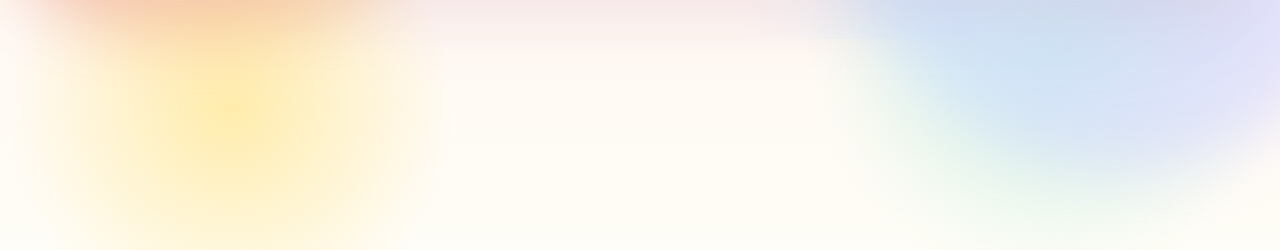
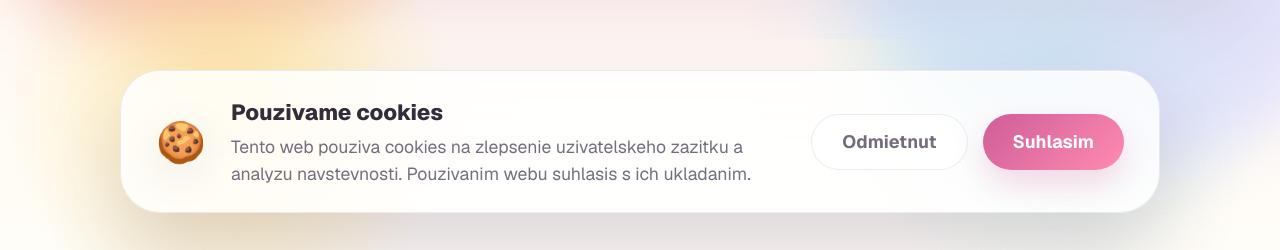
Before and after one commit to karoljancik/limi-shop, a Next.js app in the folder apps/storefront/: page /kosik in a window 1280 px wide. Shown: the part 547-797 px from the top of the page. Built offline with nearby package versions, Linux system fonts and the light colour scheme; no server answers.

Commit message:
Migrate cart to cookies and add GDPR cookie banner

```diff
--- a/apps/storefront/src/app/globals.css
+++ b/apps/storefront/src/app/globals.css
@@ -769,3 +769,140 @@ button {
     transform: scale(1.08);
   }
 }
+
+/* Cookie Banner Styles */
+.cookie-banner-wrapper {
+  position: fixed;
+  bottom: 2rem;
+  left: 0;
+  right: 0;
+  display: flex;
+  justify-content: center;
+  padding-inline: 1.5rem;
+  z-index: 100;
+  pointer-events: none;
+}
+
+.cookie-banner {
+  pointer-events: auto;
+  display: flex;
+  flex-direction: row;
+  align-items: center;
+  gap: 2rem;
+  max-width: 52rem;
+  width: 100%;
+  padding: 1.25rem 1.75rem;
+  border-radius: 2rem;
+  border: 1px solid var(--line);
+  background: rgba(255, 255, 255, 0.82);
+  backdrop-filter: blur(24px);
+  box-shadow:
+    0 32px 64px rgba(70, 42, 86, 0.18),
+    inset 0 1px 0 rgba(255, 255, 255, 0.6);
+  animation: banner-slide-up 600ms cubic-bezier(0.16, 1, 0.3, 1);
+}
+
+.cookie-banner__content {
+  display: flex;
+  align-items: center;
+  gap: 1.25rem;
+  flex: 1;
+}
+
+.cookie-banner__icon {
+  font-size: 2rem;
+  filter: drop-shadow(0 8px 16px rgba(0, 0, 0, 0.08));
+}
+
+.cookie-banner__text-group {
+  display: flex;
+  flex-direction: column;
+}
+
+.cookie-banner__title {
+  font-size: 1.1rem;
+  font-weight: 800;
+  color: var(--foreground);
+  margin: 0;
+}
+
+.cookie-banner__description {
+  font-size: 0.88rem;
+  line-height: 1.5;
+  color: var(--muted);
+  margin-top: 0.25rem;
+}
+
+.cookie-banner__actions {
+  display: flex;
+  gap: 0.75rem;
+  flex-shrink: 0;
+}
+
+.cookie-banner__btn {
+  display: inline-flex;
+  align-items: center;
+  justify-content: center;
+  min-height: 2.8rem;
+  padding-inline: 1.5rem;
+  border-radius: 999px;
+  font-size: 0.9rem;
+  font-weight: 700;
+  transition: all 180ms ease;
+  cursor: pointer;
+}
+
+.cookie-banner__btn--primary {
+  background: linear-gradient(135deg, #cf5d98, #ff8bb1);
+  color: white;
+  box-shadow: 0 12px 24px rgba(207, 93, 152, 0.22);
+  border: none;
+}
+
+.cookie-banner__btn--primary:hover {
+  transform: translateY(-1px);
+  box-shadow: 0 16px 28px rgba(207, 93, 152, 0.28);
+}
+
+.cookie-banner__btn--secondary {
+  background: rgba(255, 255, 255, 0.6);
+  border: 1px solid var(--line);
+  color: var(--muted);
+}
+
+.cookie-banner__btn--secondary:hover {
+  background: rgba(255, 255, 255, 0.9);
+  color: var(--foreground);
+}
+
+@keyframes banner-slide-up {
+  0% {
+    transform: translateY(140%) scale(0.95);
+    opacity: 0;
+  }
+  100% {
+    transform: translateY(0) scale(1);
+    opacity: 1;
+  }
+}
+
+@media (max-width: 768px) {
+  .cookie-banner {
+    flex-direction: column;
+    align-items: stretch;
+    gap: 1.25rem;
+    padding: 1.5rem;
+  }
+
+  .cookie-banner__actions {
+    flex-direction: column;
+  }
+
+  .cookie-banner__btn {
+    width: 100%;
+  }
+
+  .cookie-banner-wrapper {
+    bottom: 1rem;
+  }
+}
--- a/apps/storefront/src/app/layout.tsx
+++ b/apps/storefront/src/app/layout.tsx
@@ -2,6 +2,7 @@ import type { Metadata } from "next";
 import { Geist, Geist_Mono } from "next/font/google";
 import { SiteHeader } from "@/components/site-header";
 import { CartProvider } from "@/components/cart-provider";
+import { CookieBanner } from "@/components/cookie-banner";
 import "./globals.css";
 
 const geistSans = Geist({
@@ -34,6 +35,7 @@ export default function RootLayout({
         <CartProvider>
           <SiteHeader />
           <main className="flex-1">{children}</main>
+          <CookieBanner />
         </CartProvider>
       </body>
     </html>
--- /dev/null
+++ b/apps/storefront/src/components/cookie-banner.tsx
@@ -0,0 +1,53 @@
+"use client";
+
+import { useEffect, useState } from "react";
+
+export function CookieBanner() {
+  const [isVisible, setIsVisible] = useState(false);
+
+  useEffect(() => {
+    const consent = localStorage.getItem("limi-cookie-consent");
+    if (!consent) {
+      // Delay visibility for a smoother entrance
+      const timer = setTimeout(() => setIsVisible(true), 1500);
+      return () => clearTimeout(timer);
+    }
+  }, []);
+
+  const handleAccept = () => {
+    localStorage.setItem("limi-cookie-consent", "accepted");
+    setIsVisible(false);
+  };
+
+  const handleDecline = () => {
+    localStorage.setItem("limi-cookie-consent", "declined");
+    setIsVisible(false);
+  };
+
+  if (!isVisible) return null;
+
+  return (
+    <div className="cookie-banner-wrapper">
+      <div className="cookie-banner">
+        <div className="cookie-banner__content">
+          <div className="cookie-banner__icon">🍪</div>
+          <div className="cookie-banner__text-group">
+            <h4 className="cookie-banner__title">Pouzivame cookies</h4>
+            <p className="cookie-banner__description">
+              Tento web pouziva cookies na zlepsenie uzivatelskeho zazitku a analyzu navstevnosti.
+              Pouzivanim webu suhlasis s ich ukladanim.
+            </p>
+          </div>
+        </div>
+        <div className="cookie-banner__actions">
+          <button onClick={handleDecline} className="cookie-banner__btn cookie-banner__btn--secondary">
+            Odmietnut
+          </button>
+          <button onClick={handleAccept} className="cookie-banner__btn cookie-banner__btn--primary">
+            Suhlasim
+          </button>
+        </div>
+      </div>
+    </div>
+  );
+}
--- a/apps/storefront/src/lib/cart-client.ts
+++ b/apps/storefront/src/lib/cart-client.ts
@@ -9,22 +9,69 @@ import {
   updateLineItem,
 } from "./medusa";
 
-const CART_STORAGE_KEY = "limi-cart-id";
+const CART_COOKIE_KEY = "limi-cart-id";
+
+function getCookie(name: string): string | null {
+  if (typeof document === "undefined") {
+    return null;
+  }
+  const nameEQ = name + "=";
+  const ca = document.cookie.split(";");
+  for (let i = 0; i < ca.length; i++) {
+    let c = ca[i];
+    while (c.charAt(0) === " ") c = c.substring(1, c.length);
+    if (c.indexOf(nameEQ) === 0) return c.substring(nameEQ.length, c.length);
+  }
+  return null;
+}
+
+function setCookie(name: string, value: string, days = 30) {
+  if (typeof document === "undefined") {
+    return;
+  }
+  let expires = "";
+  if (days) {
+    const date = new Date();
+    date.setTime(date.getTime() + days * 24 * 60 * 60 * 1000);
+    expires = "; expires=" + date.toUTCString();
+  }
+  document.cookie = name + "=" + (value || "") + expires + "; path=/; SameSite=Lax";
+}
+
+function deleteCookie(name: string) {
+  if (typeof document === "undefined") {
+    return;
+  }
+  document.cookie = name + "=; Path=/; Expires=Thu, 01 Jan 1970 00:00:01 GMT;";
+}
 
 export function getStoredCartId() {
   if (typeof window === "undefined") {
     return null;
   }
 
-  return window.localStorage.getItem(CART_STORAGE_KEY);
+  // Migration from localStorage if cookie doesn't exist
+  const fromCookie = getCookie(CART_COOKIE_KEY);
+  if (fromCookie) {
+    return fromCookie;
+  }
+
+  const fromLocal = window.localStorage.getItem("limi-cart-id");
+  if (fromLocal) {
+    setCookie(CART_COOKIE_KEY, fromLocal);
+    window.localStorage.removeItem("limi-cart-id");
+    return fromLocal;
+  }
+
+  return null;
 }
 
 function setStoredCartId(cartId: string) {
-  window.localStorage.setItem(CART_STORAGE_KEY, cartId);
+  setCookie(CART_COOKIE_KEY, cartId);
 }
 
 function clearStoredCartId() {
-  window.localStorage.removeItem(CART_STORAGE_KEY);
+  deleteCookie(CART_COOKIE_KEY);
 }
 
 export function resetStoredCart() {
```
